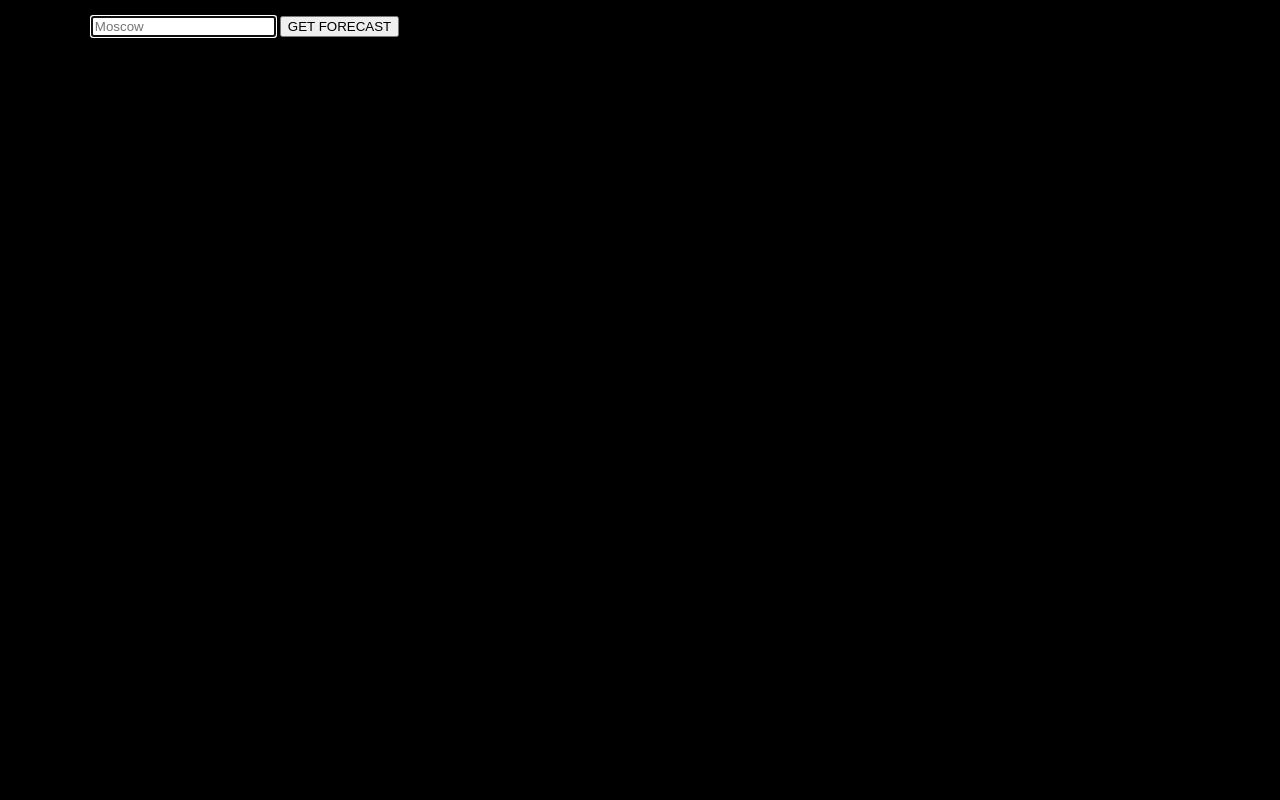
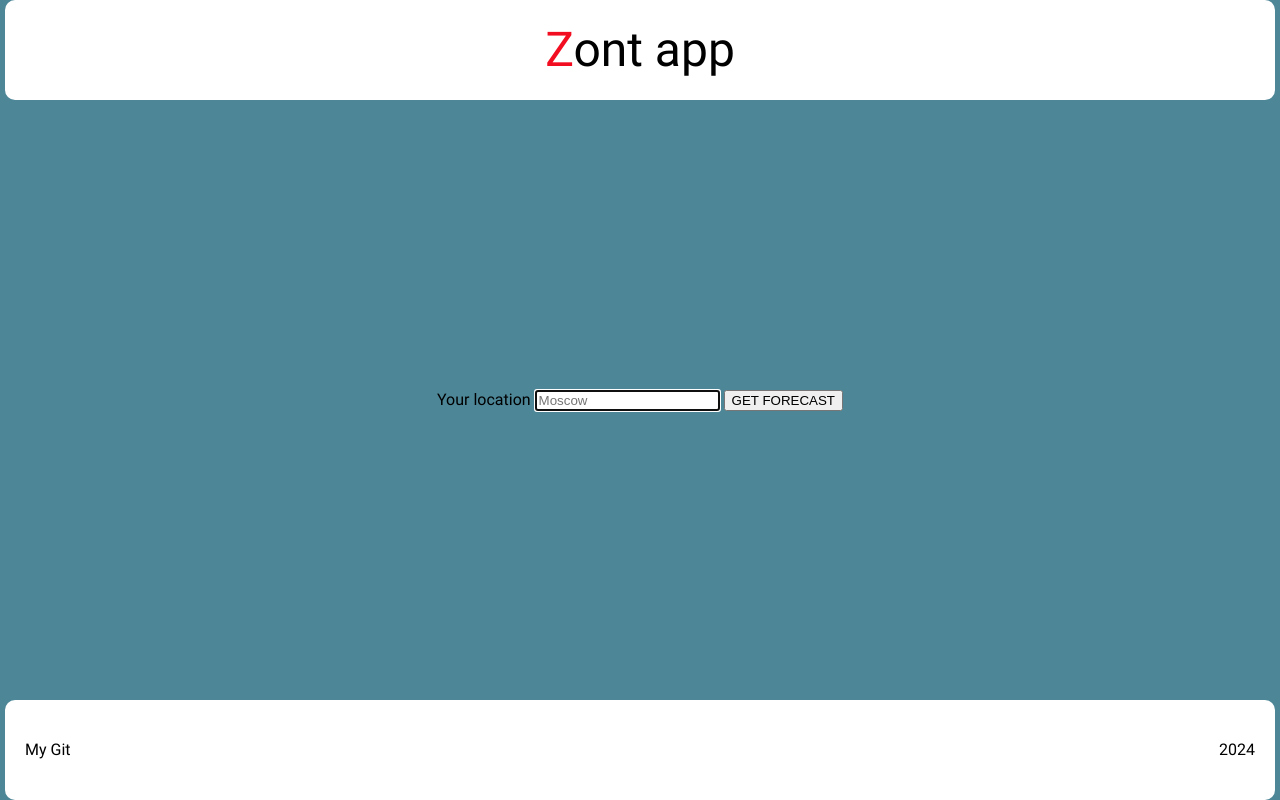
Before and after one commit to EvgeniyMorozov164/weather-app, a website built with webpack: page src/index.html in a window 1280 px wide. Built offline with nearby package versions, Linux system fonts and the light colour scheme.

Commit message:
add styles for body, header and footer, add date function for footer date

```diff
--- /dev/null
+++ b/src/date.js
@@ -0,0 +1,8 @@
+const getDate = (selector) => {
+  const year = document.querySelector(selector);
+  const date = new Date().getFullYear();
+
+  year.textContent = date;
+};
+
+export { getDate };
--- a/src/index.html
+++ b/src/index.html
@@ -25,5 +25,13 @@
       </div>
     </div>
   </main>
+  <footer class="footer">
+    <div class="git-container">
+      <a href="https://github.com/EvgeniyMorozov164" class="link">My Git</a>
+    </div>
+    <div class="date-container">
+      <p class="date"></p>
+    </div>
+  </footer>
 </body>
 </html>
--- a/src/index.js
+++ b/src/index.js
@@ -1,9 +1,10 @@
 import "./reset.css";
 import "./main.css";
 import { btn, getForecast } from "./forecast";
+import { getDate } from "./date";
 
 console.log("Hello from webpack");
-
+getDate(".date");
 btn.addEventListener("click", (e) => {
   e.preventDefault();
   getForecast();
--- a/src/main.css
+++ b/src/main.css
@@ -23,11 +23,51 @@
 }
 
 :root {
-  --main-bg-clr: #000;
+  --main-bg-clr: #4c8697;
   --scd-bg-clr: #fff;
   --main-clr: #000;
 }
 
 body {
+  font-family: roboto-regular, sans-serif;
   background-color: var(--main-bg-clr);
+  width: 100%;
+  min-height: 100vh;
+  display: flex;
+  flex-direction: column;
+  justify-content: space-between;
+  align-items: center;
+  padding: 0px 5px;
 }
+
+.header,
+.footer {
+  width: 100%;
+  max-width: 1440px;
+  height: 100px;
+  background-color: var(--scd-bg-clr);
+  display: flex;
+  justify-content: center;
+  align-items: center;
+  border-radius: 10px;
+}
+
+.logo h1 {
+  font-size: 3rem;
+}
+
+.logo h1:first-letter {
+  color: rgb(243, 13, 32);
+}
+
+
+
+.footer {
+  padding: 0px 20px;
+  justify-content: space-between;
+}
+
+.link {
+  text-decoration: none;
+  color: var(--main-clr);
+}
```
